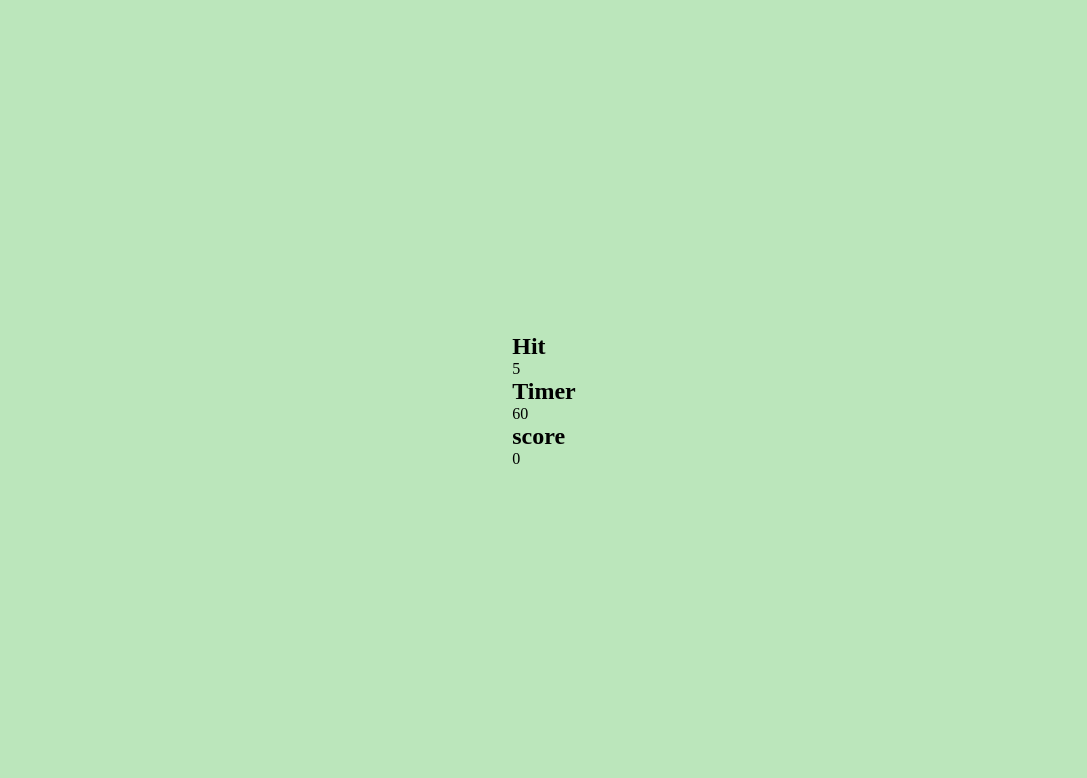
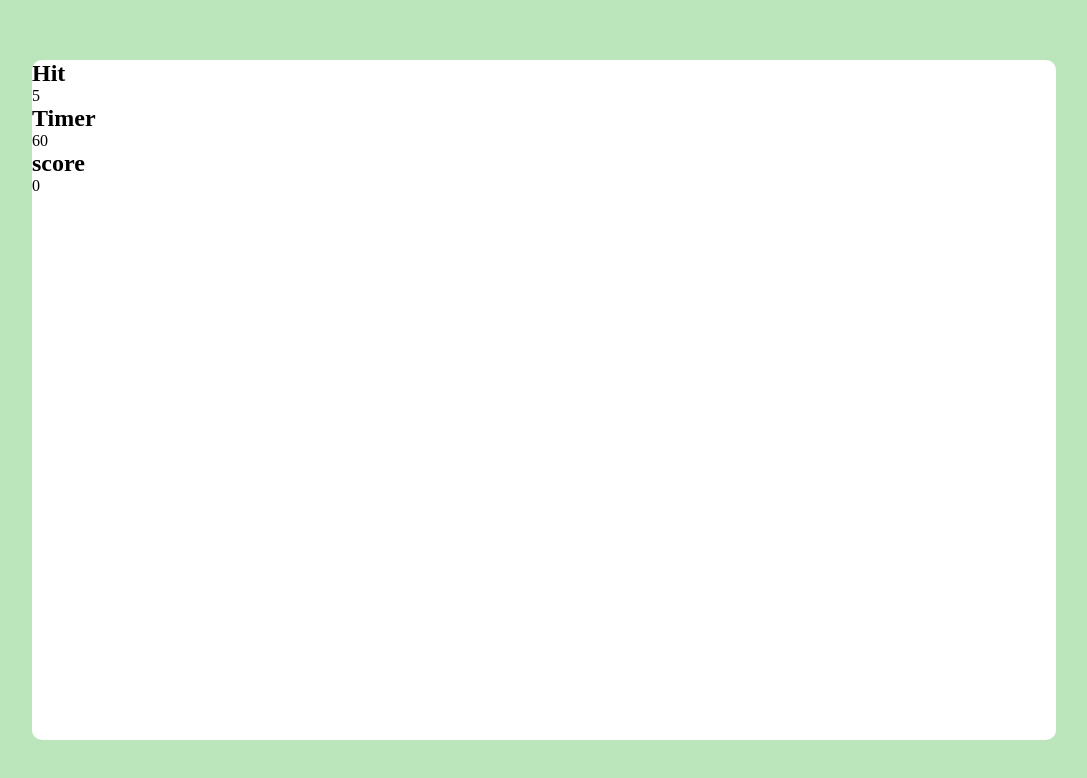
Before and after one commit to KumarKeshavCode/bubbleGame, a plain HTML site: page index.html in a window 1280 px wide. Shown: the whole page, without its empty margins (96-1183 px from the left). Drawn offline with Linux system fonts and the light colour scheme.

Commit message:
pannel set up

```diff
--- a/style.css
+++ b/style.css
@@ -20,3 +20,12 @@ html,body{
     height: 100%;
     background-color: rgb(187, 230, 187);
 }
+
+
+#pannel{
+    overflow: hidden;
+    width: 80%;
+    height: 85%;
+    border-radius: 10px;
+    background-color:white;
+}
```
